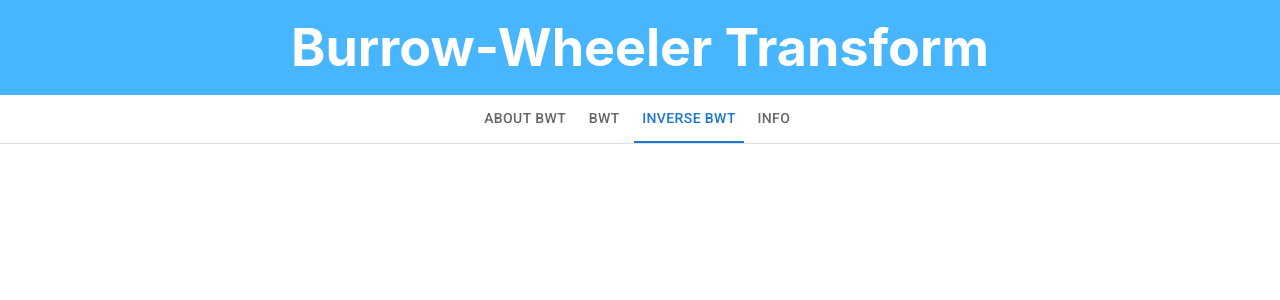
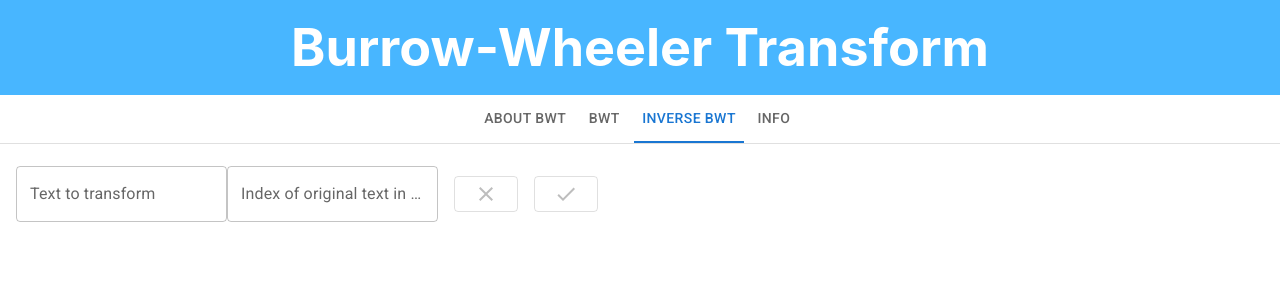
Before and after one commit to steciuk/MBI-Burrows-Wheeler-transform, a React (Create React App) app: page / in a window 1280 px wide. Both pictures are taken after a click on the tab "INVERSE BWT". Shown: the top 300 px of the page. Built offline with nearby package versions, Linux system fonts and the light colour scheme.

Commit message:
Added IBWTRoot tsx

```diff
--- a/src/App.tsx
+++ b/src/App.tsx
@@ -8,6 +8,7 @@ import { Box, Tab, Tabs } from '@mui/material';
 
 import AboutBwtRoot from './components/about-bwt/AboutBwtRoot';
 import BwtRoot from './components/bwt/BwtRoot';
+import IBwtRoot from './components/ibwt/IBwtRoot';
 
 function App() {
 	const [tabIndex, setTabIndex] = useState<number>(0);
@@ -39,6 +40,7 @@ function App() {
 			<main>
 				{tabIndex === 0 && <AboutBwtRoot />}
 				{tabIndex === 1 && <BwtRoot />}
+				{tabIndex === 2 && <IBwtRoot />}
 			</main>
 		</div>
 	);
--- /dev/null
+++ b/src/components/ibwt/IBwtRoot.tsx
@@ -0,0 +1,104 @@
+import React, { useEffect, useState } from 'react';
+
+import { TextField } from '@mui/material';
+
+import StepNavigation from '../common/StepNavigation';
+import { getIBWTComponents } from '../../model/IBWT';
+import { IBWTComponents } from '../../model/IBWTComponents';
+
+const IBwtRoot = () => {
+
+	const [ibwtInput, setBwtInput] = useState<string>('');
+	const [index, setIndex] = useState<number>();
+
+	const [isInStepMode, setIsInStepMode] = useState<boolean>(false);
+	const [currentStep, setCurrentStep] = useState<number>(0);
+	const [steps, setSteps] = useState<string[]>([]);
+
+	const [ibwtComponents, setIBwtComponents] = useState<IBWTComponents>(new IBWTComponents([], []));
+
+	const handleInputTextChange = (value: string) => {
+		setBwtInput(value);
+		handleReset();
+	};
+
+	const handleInputIndex = (value: string) => {
+		const parsedIndex = parseInt(value);
+		if(parsedIndex != undefined && !isNaN(parsedIndex)){
+			setIndex(parsedIndex);
+			handleReset();
+		} else {
+			setIndex(undefined);
+		}
+	};
+
+	const handleReset = () => {
+		if (isInStepMode) {
+			setIsInStepMode(false);
+			setCurrentStep(0);
+		}
+	};
+
+	const handleToStart = () => {
+		setCurrentStep(0);
+	};
+
+	const handleBack = () => {
+		setCurrentStep(currentStep - 1);
+	};
+
+	const handleForward = () => {
+		setCurrentStep(currentStep + 1);
+	};
+
+	const handleToEnd = () => {
+		setCurrentStep(steps.length - 1);
+	};
+
+	const handleClear = () => {
+		setBwtInput('');
+		setIndex(undefined);
+	};
+
+	const handleConfirm = () => {
+		const ibwtComponents = getIBWTComponents(ibwtInput);
+		setIBwtComponents(ibwtComponents);
+		setIndex(index);
+
+		setIsInStepMode(true);
+	};
+
+	return (
+		<div className="transform-container">
+			<div className="transform-header">
+				<div className="transform-input">
+					<TextField
+						className="transform-input"
+						onChange={(e) => handleInputTextChange(e.target.value)}
+						value={ibwtInput}
+						label="Text to transform"
+					/>
+				</div>
+				<div className="index-input">
+					<TextField
+						className="index-input"
+						onChange={(e) => handleInputIndex(e.target.value)}
+						value={index ?? ''}
+						label="Index of original text in sorted rotations table"
+					/>
+				</div>
+				<StepNavigation
+					isInStepMode={isInStepMode}
+					toStart={{ handler: handleToStart, disabled: currentStep === 0 }}
+					back={{ handler: handleBack, disabled: currentStep === 0 }}
+					forward={{ handler: handleForward, disabled: currentStep === steps.length - 1 }}
+					toEnd={{ handler: handleToEnd, disabled: currentStep === steps.length - 1 }}
+					confirm={{ handler: handleConfirm, disabled: ibwtInput.length === 0 || index == undefined }}
+					clear={{ handler: handleClear, disabled: ibwtInput.length === 0 || index == undefined }}
+				/>
+			</div>
+		</div>
+	);
+};
+
+export default IBwtRoot;
--- a/src/model/IBWT.ts
+++ b/src/model/IBWT.ts
@@ -1,4 +1,4 @@
-import { IBWTComponents } from './IBWTComponents'
+import { IBWTComponents } from './IBWTComponents';
 
 export function getIBWTComponents(bwtString: string): IBWTComponents{
 
```
